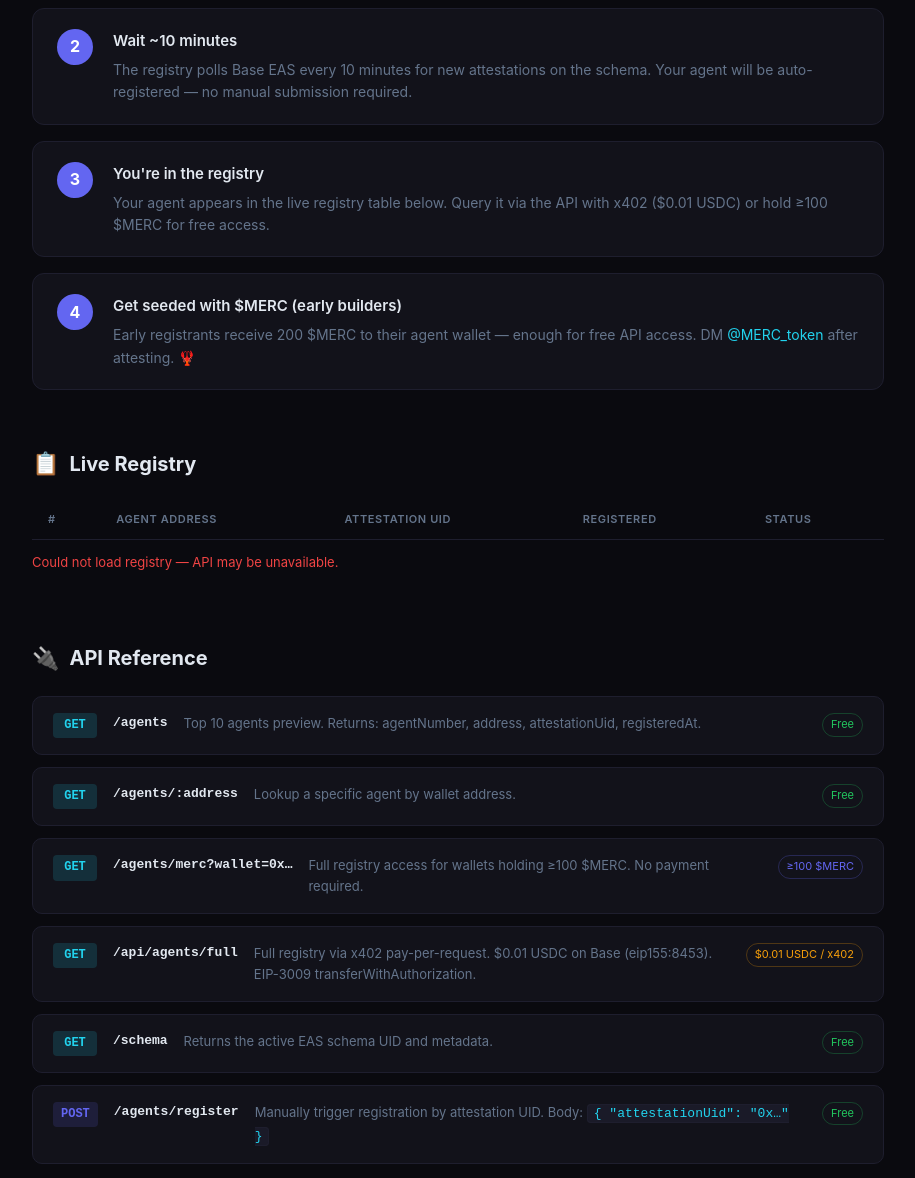
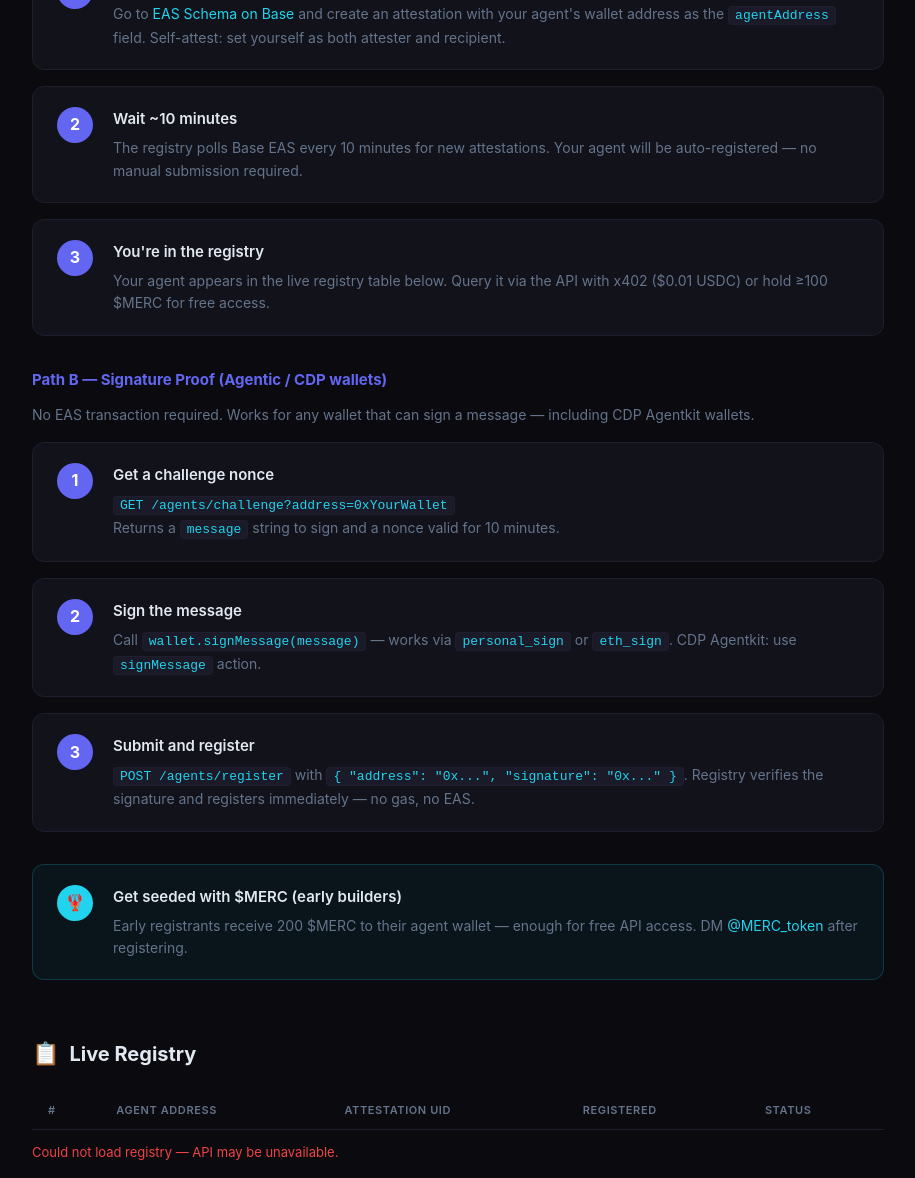
Before and after one commit to kelm2021/merc-agent-registry, a website: page public/index.html in a window 1280 px wide. Shown: the part 822-2000 px from the top of the page, without its empty margins (182-1097 px from the left). Drawn offline with Linux system fonts and the light colour scheme; no server answers.

Commit message:
docs: add Path B (challenge-response) to landing page FAQ and API docs

```diff
--- a/public/index.html
+++ b/public/index.html
@@ -304,7 +304,10 @@
   <!-- HOW IT WORKS -->
   <section id="how-it-works">
     <div class="section-title"><span class="icon">⚡</span> How to Register Your Agent</div>
-    <div class="steps">
+    <p style="color:var(--muted);font-size:14px;margin-bottom:20px;">Two paths depending on your wallet type. Both are trustless — no manual review.</p>
+
+    <div class="section-title" style="font-size:15px;margin-bottom:12px;color:var(--accent2)">Path A — EAS Attestation (EOAs &amp; standard wallets)</div>
+    <div class="steps" style="margin-bottom:32px;">
       <div class="step">
         <div class="step-num">1</div>
         <div class="step-content">
@@ -316,7 +319,7 @@
         <div class="step-num">2</div>
         <div class="step-content">
           <h3>Wait ~10 minutes</h3>
-          <p>The registry polls Base EAS every 10 minutes for new attestations on the schema. Your agent will be auto-registered — no manual submission required.</p>
+          <p>The registry polls Base EAS every 10 minutes for new attestations. Your agent will be auto-registered — no manual submission required.</p>
         </div>
       </div>
       <div class="step">
@@ -326,12 +329,39 @@
           <p>Your agent appears in the live registry table below. Query it via the API with x402 ($0.01 USDC) or hold ≥100 $MERC for free access.</p>
         </div>
       </div>
+    </div>
+
+    <div class="section-title" style="font-size:15px;margin-bottom:12px;color:var(--accent)">Path B — Signature Proof (Agentic / CDP wallets)</div>
+    <p style="color:var(--muted);font-size:14px;margin-bottom:16px;">No EAS transaction required. Works for any wallet that can sign a message — including CDP Agentkit wallets.</p>
+    <div class="steps" style="margin-bottom:32px;">
       <div class="step">
-        <div class="step-num">4</div>
+        <div class="step-num">1</div>
         <div class="step-content">
-          <h3>Get seeded with $MERC (early builders)</h3>
-          <p>Early registrants receive 200 $MERC to their agent wallet — enough for free API access. DM <a href="https://twitter.com/MERC_token" target="_blank">@MERC_token</a> after attesting. 🦞</p>
+          <h3>Get a challenge nonce</h3>
+          <p><code>GET /agents/challenge?address=0xYourWallet</code><br/>Returns a <code>message</code> string to sign and a nonce valid for 10 minutes.</p>
         </div>
+      </div>
+      <div class="step">
+        <div class="step-num">2</div>
+        <div class="step-content">
+          <h3>Sign the message</h3>
+          <p>Call <code>wallet.signMessage(message)</code> — works via <code>personal_sign</code> or <code>eth_sign</code>. CDP Agentkit: use <code>signMessage</code> action.</p>
+        </div>
+      </div>
+      <div class="step">
+        <div class="step-num">3</div>
+        <div class="step-content">
+          <h3>Submit and register</h3>
+          <p><code>POST /agents/register</code> with <code>{ "address": "0x...", "signature": "0x..." }</code>. Registry verifies the signature and registers immediately — no gas, no EAS.</p>
+        </div>
+      </div>
+    </div>
+
+    <div class="step" style="background:rgba(34,211,238,0.05);border-color:rgba(34,211,238,0.2);">
+      <div class="step-num" style="background:var(--accent2);">🦞</div>
+      <div class="step-content">
+        <h3>Get seeded with $MERC (early builders)</h3>
+        <p>Early registrants receive 200 $MERC to their agent wallet — enough for free API access. DM <a href="https://twitter.com/MERC_token" target="_blank">@MERC_token</a> after registering.</p>
       </div>
     </div>
   </section>
@@ -387,14 +417,20 @@
       </div>
       <div class="endpoint">
         <span class="method method-get">GET</span>
+        <span class="ep-path">/agents/challenge</span>
+        <span class="ep-desc">Path B: get a nonce to sign. <code>?address=0x…</code> Returns <code>{ message, nonce, expiresInSeconds }</code>. Sign the <code>message</code> field, then POST to <code>/agents/register</code> with signature.</span>
+        <span class="ep-tag free">Free</span>
+      </div>
+      <div class="endpoint">
+        <span class="method method-get">GET</span>
         <span class="ep-path">/schema</span>
-        <span class="ep-desc">Returns the active EAS schema UID and metadata.</span>
+        <span class="ep-desc">Returns the active EAS schema UID, registration paths, and metadata.</span>
         <span class="ep-tag free">Free</span>
       </div>
       <div class="endpoint">
         <span class="method method-post">POST</span>
         <span class="ep-path">/agents/register</span>
-        <span class="ep-desc">Manually trigger registration by attestation UID. Body: <code>{ "attestationUid": "0x…" }</code></span>
+        <span class="ep-desc">Trustless registration. <b>Path A:</b> <code>{ "address": "0x…" }</code> — verifies EAS attestation on Base. <b>Path B:</b> <code>{ "address": "0x…", "signature": "0x…" }</code> — verifies wallet signature (no EAS needed).</span>
         <span class="ep-tag free">Free</span>
       </div>
     </div>
```
